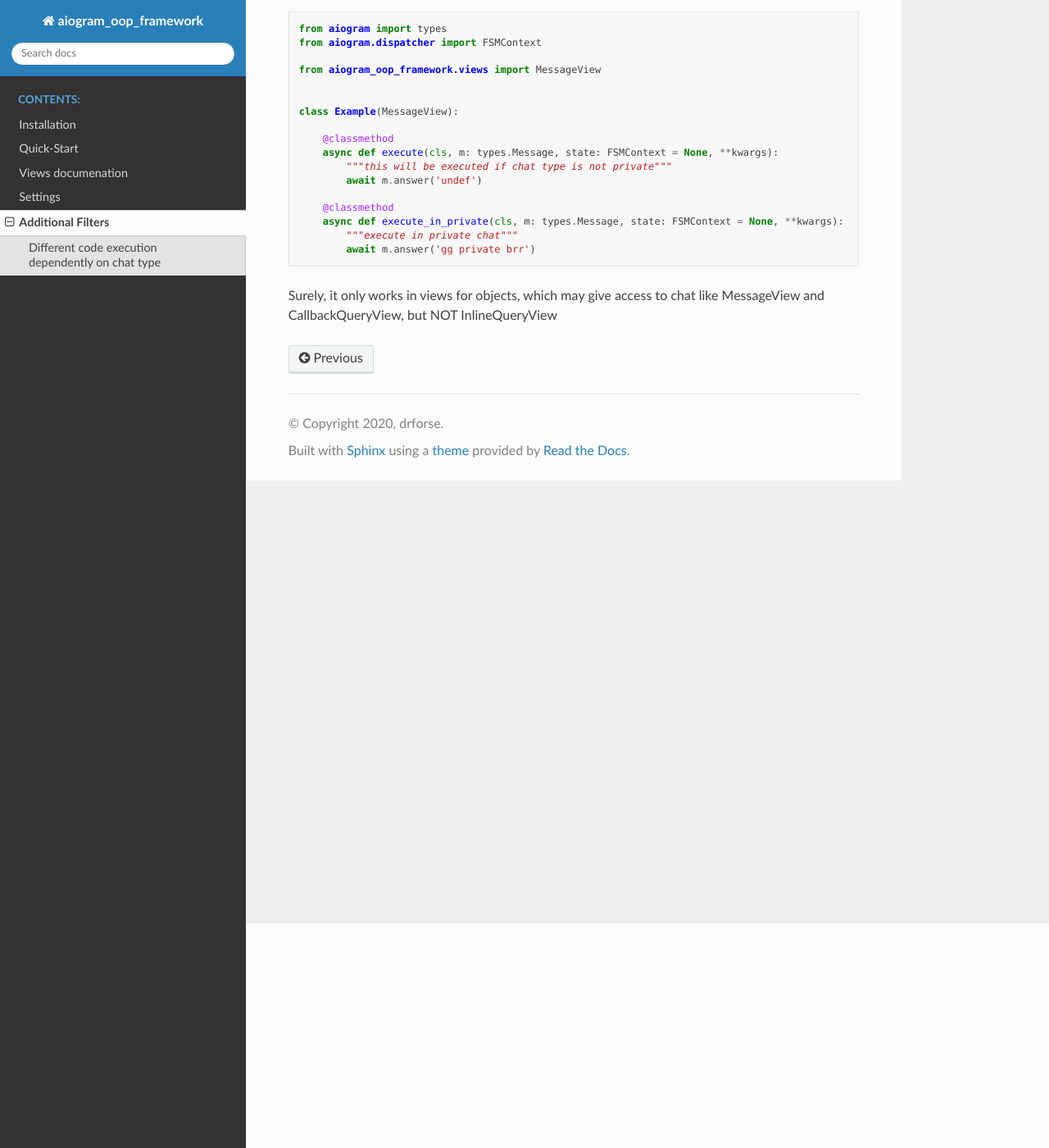
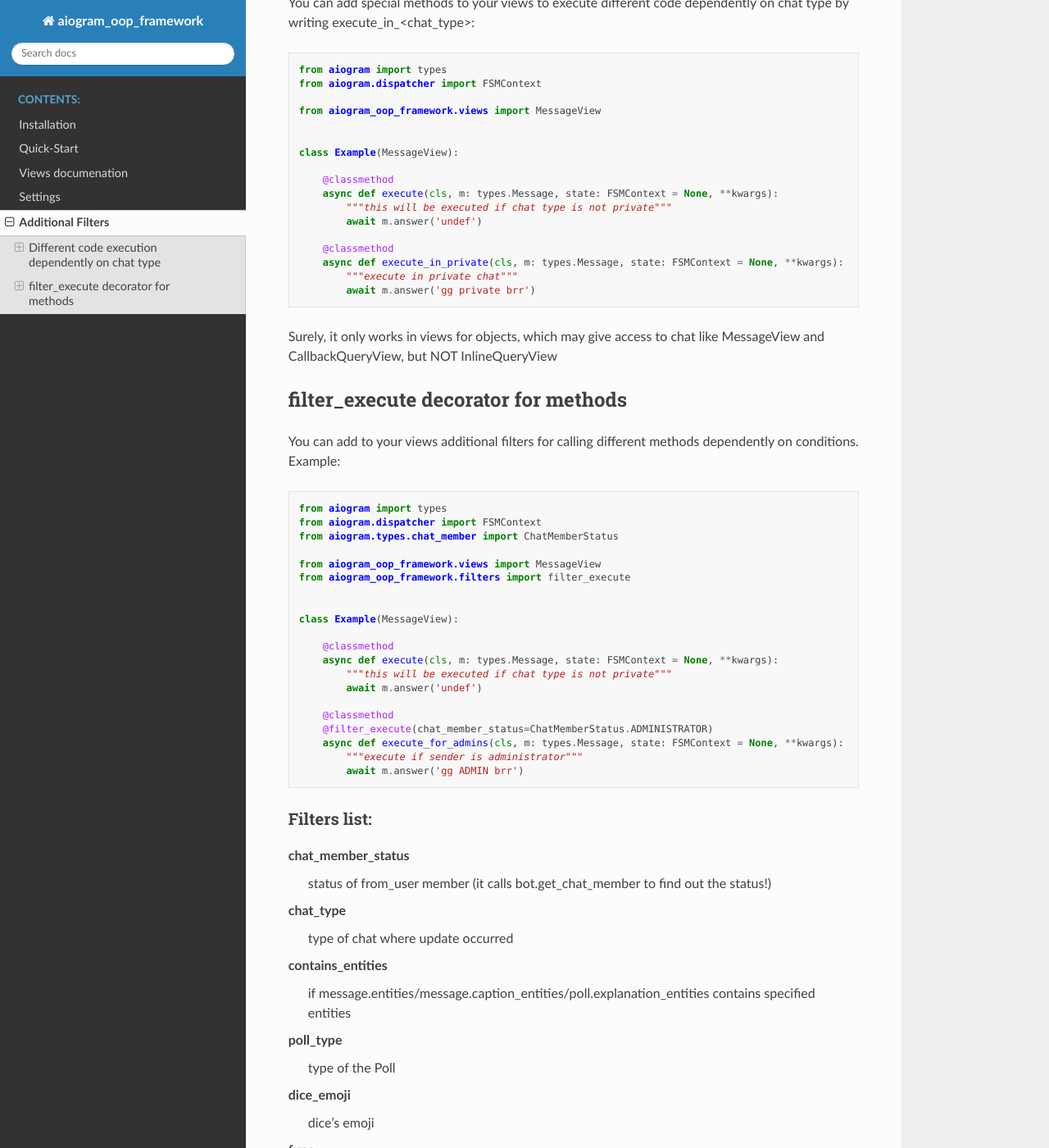
Before and after one commit to drforse/aiogram_oop_framework, a Sphinx documentation site: the page built from docs/source/additional-filters.rst, in a window 1280 px wide and 1400 px high, scrolled down 274 px. Shown: the whole window at 82% size. Built offline with Sphinx 7.4.7 and the Read the Docs theme 2.0.0, drawn with Linux system fonts in a browser that asks for light colours; some of the changed text lies outside the part shown.

Commit message:
update docs

```diff
--- a/docs/source/additional-filters.rst
+++ b/docs/source/additional-filters.rst
@@ -28,3 +30,63 @@ You can add special methods to your views to execute different code dependently
 
 
 Surely, it only works in views for objects, which may give access to chat like MessageView and CallbackQueryView, but NOT InlineQueryView
+
+
+filter_execute decorator for methods
+------------------------------------
+You can add to your views additional filters for calling different methods dependently on conditions.
+Example:
+
+.. code-block:: python
+
+    from aiogram import types
+    from aiogram.dispatcher import FSMContext
+    from aiogram.types.chat_member import ChatMemberStatus
+
+    from aiogram_oop_framework.views import MessageView
+    from aiogram_oop_framework.filters import filter_execute
+
+
+    class Example(MessageView):
+
+        @classmethod
+        async def execute(cls, m: types.Message, state: FSMContext = None, **kwargs):
+            """this will be executed if chat type is not private"""
+            await m.answer('undef')
+
+        @classmethod
+        @filter_execute(chat_member_status=ChatMemberStatus.ADMINISTRATOR)
+        async def execute_for_admins(cls, m: types.Message, state: FSMContext = None, **kwargs):
+            """execute if sender is administrator"""
+            await m.answer('gg ADMIN brr')
+
+
+Filters list:
+^^^^^^^^^^^^^^^
+
+chat_member_status
+    status of from_user member (it calls bot.get_chat_member to find out the status!)
+chat_type
+    type of chat where update occurred
+contains_entities
+    if message.entities/message.caption_entities/poll.explanation_entities contains specified entities
+poll_type
+    type of the Poll
+dice_emoji
+    dice's emoji
+func
+    a callable, which returns boolean value
+
+
+While func may only be a function or lambda, other filter types accept much more values:
+
+- ff
+- str
+- aiogram.util.helper.Item (for ex.: ChatType.PRIVATE)
+- list of the above
+- a function, which accepts a TelegramObject as parameter and returns any of the above
+
+
+
+| Note!
+| filter_execute works with execute_in_<chat_type> with no problem, if it's given chat_type in filter_execute, then chat_type from method's name is omitted
```
Also changed, not shown: other parts of docs/source/additional-filters.rst (+2 -0 lines).
